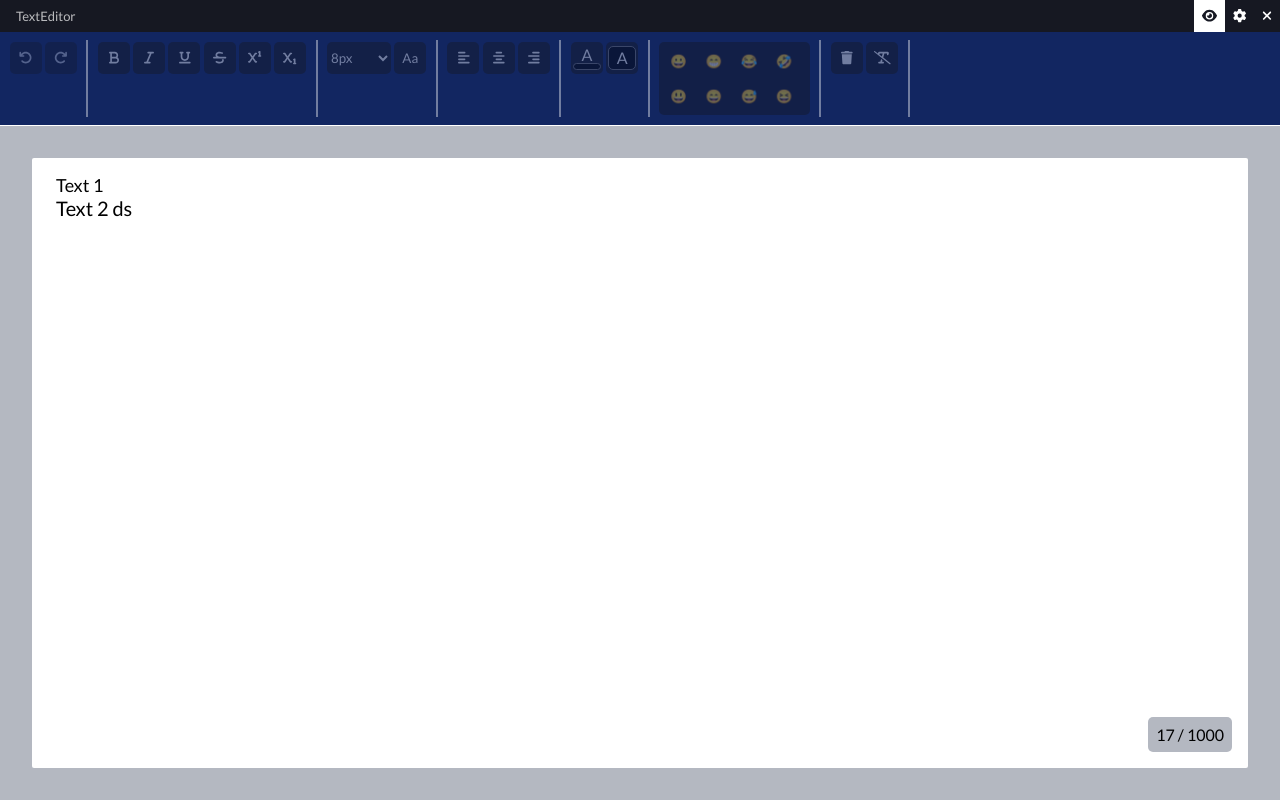
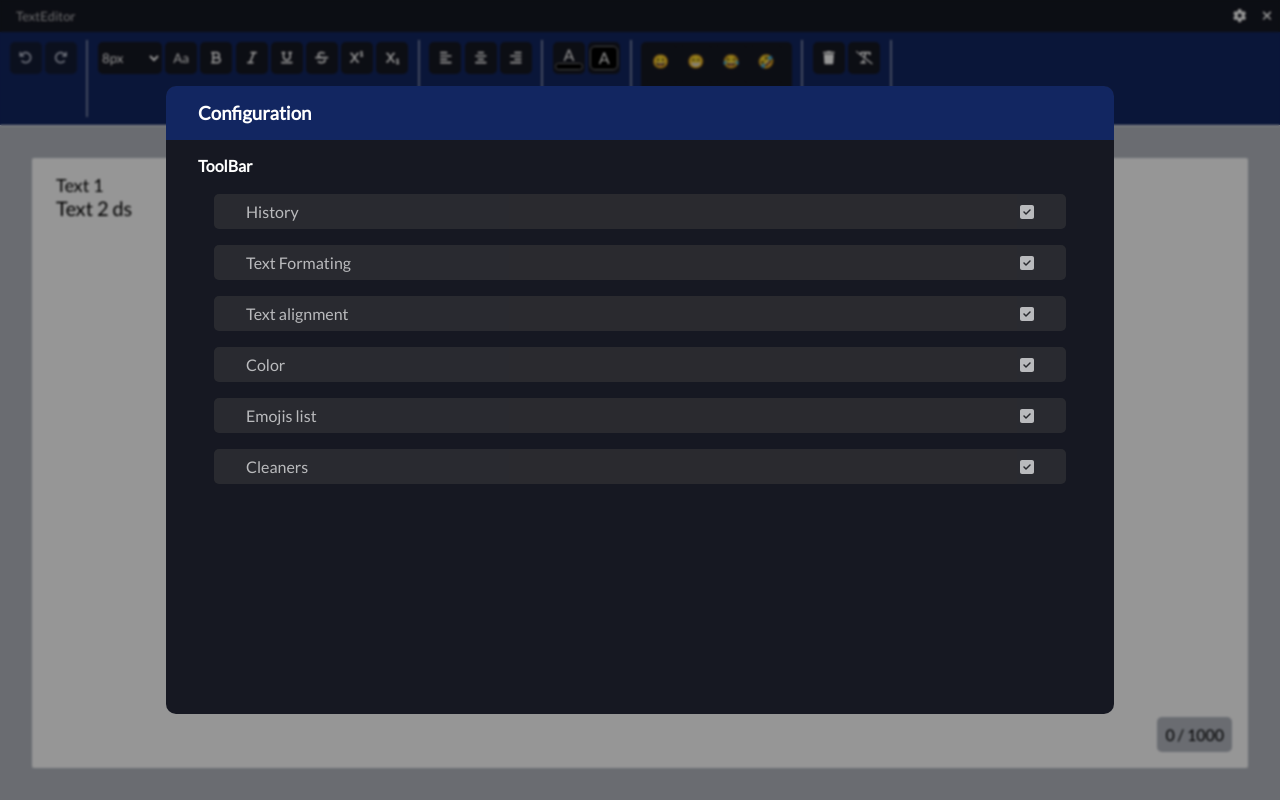
Before and after one commit to Animator55/TextEditor, a React (Vite) app: page / in a window 1280 px wide. Both pictures are taken after a click on the button 1209 px from the left and 16 px from the top of the page. Built offline with nearby package versions, Linux system fonts and the light colour scheme.

Commit message:
added text formating and config

```diff
--- a/src/App.jsx
+++ b/src/App.jsx
@@ -2,25 +2,36 @@ import React from 'react'
 import './assets/App.css'
 import Header from './components/Header'
 
-let defaultOptions = ["history", "div1", "div2", "div3", "div4", "icon", "clean"]
+let defaultOptions = {
+  ToolBar: {
+      "History" : true,
+      "Text Formating": true,
+      "Text alignment": true,
+      "Color": true,
+      "Emojis list": true,
+      "Cleaners": true
+  }
+}
 
 
 const regexText = (str, bool)=>{
-  let newStr = ""
-  newStr = str !== undefined ? !bool ? str.replace(/\*(.*?)\*/g, "*<b>$1</b>*") : str.replace(/(\*<b>|<\/b>\*)/g, "*") : ""
-  newStr = !bool ? newStr.replace(/(?<!\<)\/(.*?)(?<!\<)\//g, "/<i>$1</i>/") : newStr.replace(/(\/<i>|<\/i>\/)/g, "/")
-  newStr = !bool ? newStr.replace(/\_(.*?)\_/g, "_<ins>$1</ins>_") : newStr.replace(/(_<ins>|<\/ins>_)/g, "_")
-  newStr = !bool ? newStr.replace(/\~(.*?)\~/g, "~<s>$1</s>~") : newStr.replace(/(~<s>|<\/s>~)/g, "~")
-  newStr = !bool ? newStr.replace(/\^(.*?)\^/g, "^<sup>$1</sup>^") : newStr.replace(/(^<sup>|<\/sup>^)/g, "^")
-  newStr = !bool ? newStr.replace(/\´(.*?)\´/g, "´<sub>$1</sub>´") : newStr.replace(/(´<sub>|<\/sub>´)/g, "´")
+  let newStr = str
+  newStr = newStr.replace(/(\*|<b>|<\/b>)(.*?)(\*|<b>|<\/b>)/g, "<b>$2</b>")
+  newStr = newStr.replace(/(<i>|<\/i>)/g, "/")
+  newStr = newStr.replace(/(?<!\<)\/(.*?)(?<!\<)\//g, "<i>$1</i>")
+  newStr = newStr.replace(/(\_|<ins>|<\/ins>)(.*?)(\_|<ins>|<\/ins>)/g, "<ins>$2</ins>")
+  newStr = newStr.replace(/(\~|<s>|<\/s>)(.*?)(\~|<s>|<\/s>)/g, "<s>$2</s>")
+  newStr = newStr.replace(/(\^|<sup>|<\/sup>)(.*?)(\^|<sup>|<\/sup>)/g, "<sup>$2</sup>")
+  newStr = newStr.replace(/(\´|<sub>|<\/sub>)(.*?)(\´|<sub>|<\/sub>)/g, "<sub>$2</sub>")
   return newStr
 }
 
 export default function App() {
   const [paragraphList, setParagraphList] = React.useState([
-    {id: "0", text: "Text 1", style: {fontSize: "18px", textAlign: "left", backgroundColor: "transparent", color: "black"}},
-    {id: "1", text: "Text 2 ds", style: {fontSize: "20px", textAlign: "left", backgroundColor: "transparent", color: "black"}},
+    {id: "0", text: "Text 1", style: {fontSize: "18px", margin: "0", backgroundColor: "transparent", color: "black"}},
+    {id: "1", text: "Text 2 ds", style: {fontSize: "20px", margin: "0", backgroundColor: "transparent", color: "black"}},
   ])
+  const [config, setConfig] = React.useState(defaultOptions)
   const HeadRef = React.useRef()
   const TextRef = React.useRef()
 
@@ -86,7 +97,7 @@ export default function App() {
       text: TextRef.current.childNodes[index].innerText,
       style: {
         fontSize: TextRef.current.childNodes[index].style.fontSize,
-        textAlign: TextRef.current.childNodes[index].style.textAlign,
+        margin: TextRef.current.childNodes[index].style.margin,
         backgroundColor: TextRef.current.childNodes[index].style.backgroundColor,
         color: TextRef.current.childNodes[index].style.color,
       }})
@@ -124,7 +135,7 @@ export default function App() {
     let id = Math.random()
     list.splice(index+1, 0, {id: id, text: b, style: {
       fontSize: TextRef.current.childNodes[index].style.fontSize,
-      textAlign: TextRef.current.childNodes[index].style.textAlign,
+      margin: TextRef.current.childNodes[index].style.margin,
       backgroundColor: TextRef.current.childNodes[index].style.backgroundColor,
       color: TextRef.current.childNodes[index].style.color,
     }})
@@ -237,7 +248,7 @@ export default function App() {
     selection.baseNode.data = selection.baseNode.data.slice(0, lower) + Tag + selection.baseNode.data.slice(lower)
     selection.extentNode.data = selection.extentNode.data.slice(0, upper+dif) + Tag + selection.extentNode.data.slice(upper+dif)
 
-    TextRef.current.childNodes[index].innerHTML = regexText(TextRef?.current?.childNodes[index]?.innerText, false)
+    TextRef.current.childNodes[index].innerHTML = regexText(TextRef?.current?.childNodes[index]?.innerHTML, false)
 
     resetCount()
     focus()
@@ -290,14 +301,8 @@ export default function App() {
     addUndo()
     let index = getSelectedIndex(TextRef.selected)
     let text = TextRef?.current?.childNodes[index]?.innerText
-    text = text.replace(/\*(.*?)\*/g, "$1")
-    text = text.replace(/(?<!\<)\/(.*?)(?<!\<)\//g, "$1")
-    text = text.replace(/\_(.*?)\_/g, "$1")
-    text = text.replace(/\~(.*?)\~/g, "$1")
-    text = text.replace(/\^(.*?)\^/g, "$1")
-    text = text.replace(/\´(.*?)\´/g, "$1")
 
-    TextRef.current.childNodes[index].innerText = text
+    TextRef.current.childNodes[index].innerHTML = text
     resetCount()
     focus()
   }
@@ -351,7 +356,7 @@ export default function App() {
     upper: switchUpperCase,
     align: (position)=>{
       let index = getSelectedIndex(TextRef.selected)
-      TextRef.current.childNodes[index].style.textAlign = position
+      TextRef.current.childNodes[index].style.margin = position
       saveParagraph()
     },
     background: (color)=>{
@@ -365,7 +370,7 @@ export default function App() {
       saveParagraph()
     },
     new: ()=>{
-      setParagraphList([{id: "0", text: "", style: {fontSize: "15px", textAlign: "left", backgroundColor: "transparent", color: "black"}}])
+      setParagraphList([{id: "0", text: "", style: {fontSize: "15px", margin: "0", backgroundColor: "transparent", color: "black"}}])
       TextRef.undo = []
       TextRef.redo = []
       toggleHistory(0, true)
@@ -373,18 +378,11 @@ export default function App() {
       resetCount(0)
       focus()
     },
-    show: ()=>{
-      TextRef.current.innerHTML = regexText(TextRef.current.innerHTML, TextRef.current.classList.contains("showing"))
-      TextRef.current.setAttribute("contenteditable", TextRef.current.classList.contains("showing"))
-      TextRef.current.classList.toggle("showing")
-      resetCount()
-      focus()
-    },
     format: cleanFormat,
   }
 
   return <section className='main'>
-    <Header HeadRef={HeadRef} options={defaultOptions} functions={optionsFunctions} />
+    <Header HeadRef={HeadRef} options={config} setConfig={setConfig} functions={optionsFunctions} />
     <div
       className='text-editor'
       data-count={"0 / 1000"}
--- a/src/assets/App.css
+++ b/src/assets/App.css
@@ -91,22 +91,22 @@ body {
     color: #161822;
 }
 
-.header section {
+.header > section {
     padding: 0.5rem;
     display: flex;
 }
 
-.header section button, .header section select, .header section label {
+.header > section button, .header > section select, .header > section label {
     width: 2rem;
     height: 2rem;
     margin: 0.1rem;
 }
 
-.header section select {
+.header > section select {
     width: 4rem;
 }
 
-.header section ul {
+.header > section > ul {
     background-color: #161822;
     border-radius: 5px;
     display: flex;
@@ -118,21 +118,21 @@ body {
     margin: 0.1rem;
 }
 
-.header section div {
+.header > section > div {
     display: flex;
 }
 
-.header section > hr {
+.header > section > hr {
     border: 1px solid white;
     opacity: 0.4;
     margin: 0 0.5rem;
 }
 
-.header section ul::-webkit-scrollbar {
+.header > section > ul::-webkit-scrollbar {
     border-radius: 5px;
     width: 0.4rem;
 }
-.header section ul::-webkit-scrollbar-thumb {
+.header > section > ul::-webkit-scrollbar-thumb {
     background-color: #ffffff;
     border-radius: 5px;
 }
@@ -217,3 +217,63 @@ input[type="color"]::-webkit-color-swatch {
     position: absolute;
     inset: 20%;
 }
+
+/**/
+
+.pop-back {
+    position: fixed;
+    inset: 0;
+    background: rgba(0, 0, 0, 0.411);
+    backdrop-filter: blur(1px);
+    display: flex;
+    justify-content: center;
+    align-items: center;
+    z-index: 1;
+}
+
+.pop-up {
+    width: 75%;
+    height: 80%;
+    background-color: #161822;
+    border-radius: 10px;
+    display: flex;
+    flex-direction: column;
+    gap: 1rem;
+    color:#ffffff;
+}
+
+.pop-up > section {
+    display: flex;
+    flex-direction: column;
+    padding: 0 2rem;
+}
+
+.pop-up > h1 {
+    padding: 1rem 2rem;
+    border-radius: 10px 10px 0 0;
+    background-color: #122661;
+}
+
+.pop-up ul {
+    display: flex;
+    flex-direction: column;
+    gap: 1rem;
+    padding: 0 1rem;
+}
+
+.pop-up ul li {
+    display: flex;
+    gap: 1rem;
+    align-items: center;
+    background-color: #323336;
+    border-radius: 5px;
+    padding: 0.5rem 2rem;
+    transition: scale 300ms, opacity 300ms;
+    opacity: 0.7;
+    justify-content: space-between;
+}
+
+.pop-up ul li:hover{
+    scale: 1.05;
+    opacity: 1;
+}
--- a/src/components/Header.jsx
+++ b/src/components/Header.jsx
@@ -1,13 +1,16 @@
 import { faAlignCenter, faAlignLeft, faAlignRight, faArrowRotateLeft, faArrowRotateRight, faBold, faEye, faGear, faItalic, faStrikethrough, faSubscript, faSuperscript, faTextSlash, faTrash, faUnderline, faXmark } from '@fortawesome/free-solid-svg-icons'
 import { FontAwesomeIcon } from '@fortawesome/react-fontawesome'
 import React from 'react'
+import PopUp from './PopUp'
 
-export default function Header({options, HeadRef, functions}) {
+export default function Header({options, setConfig, HeadRef, functions}) {
+    const [popUp, openPop] = React.useState(false)
+
     const emojisArray = ["😀", "😁", "😂","🤣","😃","😄","😅","😆","😉","😊","😋","😎","😍","😘","🥰","😗"]
     let fontSizes = ["8px","9px","10px","11px","12px","14px","16px","18px","20px","22px","24px","26px","28px","36px","48px"]
 
     const optionsList = {
-        history: <div key={Math.random()}>
+        History: <div key={Math.random()}>
             <button
                 className='disabled'
                 onClick={functions.undo}
@@ -19,7 +22,17 @@ export default function Header({options, HeadRef, functions}) {
                 title='Redo'
             ><FontAwesomeIcon icon={faArrowRotateRight}/></button>
         </div>,
-        div1: <div className='d-flex-col' key={Math.random()}>
+        "Text Formating": <div className='d-flex-col' key={Math.random()}>
+            <select title='Font Size' onChange={(e)=>{functions.size(e.target.value)}}>
+                {fontSizes.map(size=>{
+                    return <option
+                        key={Math.random()}
+                        style={{fontSize: size}}
+                    >{size}</option>
+                })}
+            </select>
+            <button title='Toggle Uppercase/Lowercase' onClick={functions.upper}
+            >Aa</button>
             <button
                 onClick={functions.bold}
                 title='Bold'
@@ -39,24 +52,12 @@ export default function Header({options, HeadRef, functions}) {
             <button onClick={functions.sup} title='Superscript'><FontAwesomeIcon icon={faSuperscript}/></button>
             <button onClick={functions.sub} title='Subscript'><FontAwesomeIcon icon={faSubscript}/></button>
         </div>,
-        div2: <div key={Math.random()}>
-            <select title='Font Size' onChange={(e)=>{functions.size(e.target.value)}}>
-                {fontSizes.map(size=>{
-                    return <option
-                        key={Math.random()}
-                        style={{fontSize: size}}
-                    >{size}</option>
-                })}
-            </select>
-            <button title='Toggle Uppercase/Lowercase' onClick={functions.upper}
-            >Aa</button>
+        "Text alignment": <div key={Math.random()}>
+            <button onClick={()=>{functions.align("0")}} title='Align Left'><FontAwesomeIcon icon={faAlignLeft}/></button>
+            <button onClick={()=>{functions.align("auto")}} title='Align Center'><FontAwesomeIcon icon={faAlignCenter}/></button>
+            <button onClick={()=>{functions.align("0 0 0 auto")}} title='Align Right'><FontAwesomeIcon icon={faAlignRight}/></button>
         </div>,
-        div3: <div key={Math.random()}>
-            <button onClick={()=>{functions.align("left")}} title='Align Left'><FontAwesomeIcon icon={faAlignLeft}/></button>
-            <button onClick={()=>{functions.align("center")}} title='Align Center'><FontAwesomeIcon icon={faAlignCenter}/></button>
-            <button onClick={()=>{functions.align("right")}} title='Align Right'><FontAwesomeIcon icon={faAlignRight}/></button>
-        </div>,
-        div4: <div className='d-flex-col' key={Math.random()}>
+        "Color": <div className='d-flex-col' key={Math.random()}>
             <label className='color-input' title='Color'>
                 <p style={{marginTop: 3}}>A</p><input type='color' onChange={(e)=>{functions.color(e.target.value)}}/>
             </label>
@@ -64,7 +65,7 @@ export default function Header({options, HeadRef, functions}) {
                 <p>A</p><input type='color' onChange={(e)=>{functions.background(e.target.value)}}/>
             </label>
         </div>,
-        icon: <ul key={Math.random()} >
+        "Emojis list": <ul key={Math.random()} >
             {emojisArray.map(emoji=>{
                 return <button
                     key={Math.random()}
@@ -73,21 +74,20 @@ export default function Header({options, HeadRef, functions}) {
                 >{emoji}</button>
             })}
         </ul>,
-        clean: <div className='d-flex-col' key={Math.random()}>
+        "Cleaners": <div className='d-flex-col' key={Math.random()}>
             <button title='Delete Text' onClick={functions.new}><FontAwesomeIcon icon={faTrash}/></button>
             <button title='Clean Format' onClick={functions.format}><FontAwesomeIcon icon={faTextSlash}/></button>
         </div>
     }
 
-    let header = options.length !== 0 && options.map(option=>{
-        return <React.Fragment key={Math.random()}>{optionsList[option]} <hr></hr></React.Fragment>
+    let header = Object.keys(options.ToolBar).map(option=>{
+        return options.ToolBar[option] && <React.Fragment key={Math.random()}>{optionsList[option]} <hr></hr></React.Fragment>
     })
 
     const Top = ()=>{
         return <nav>
             <p>TextEditor</p>
-            <button title='Preview' onClick={functions.show}><FontAwesomeIcon icon={faEye}/></button>
-            <button title='Configuration'><FontAwesomeIcon icon={faGear}/></button>
+            <button title='Configuration' onClick={()=>{openPop(true)}}><FontAwesomeIcon icon={faGear}/></button>
             <button title='Close'><FontAwesomeIcon icon={faXmark}/></button>
         </nav>
     }
@@ -95,5 +95,6 @@ export default function Header({options, HeadRef, functions}) {
     return <header className='header' ref={HeadRef}>
         <Top/>
         <section>{header}</section>
+        {popUp && <PopUp options={options} setConfig={setConfig} close={()=>{openPop(false)}}/>}
     </header>
 }
--- /dev/null
+++ b/src/components/PopUp.jsx
@@ -0,0 +1,34 @@
+import { faSquare, faSquareCheck } from '@fortawesome/free-solid-svg-icons'
+import { FontAwesomeIcon } from '@fortawesome/react-fontawesome'
+import React from 'react'
+
+const defaultOptions = {
+    ToolBar: {
+        "History" : true,
+        "Text Formating": true,
+        "Text alignment": true,
+        "Color": true,
+        "Emojis list": true,
+        "Cleaners": true
+    }
+}
+
+export default function PopUp({options, setConfig, close}) {
+  return <section className='pop-back' onClick={(e)=>{if(e.target.className==='pop-back') close()}}>
+    <div className='pop-up'>
+        <h1>Configuration</h1>
+        {Object.keys(defaultOptions).map(key=>{
+            return <section key={Math.random()}>
+                <h1>{key}</h1>
+                <br></br>
+                <ul>{Object.keys(defaultOptions[key]).map(config=>{
+                    return <li key={Math.random()} onClick={()=>{setConfig({...options, [key]: {...options[key], [config]: !options[key][config]}})}}>
+                        <p>{config}</p>
+                        <FontAwesomeIcon icon={options[key][config] ? faSquareCheck : faSquare}/>
+                    </li>
+                })}</ul>
+            </section>
+        })}
+    </div>
+  </section>
+}
```
